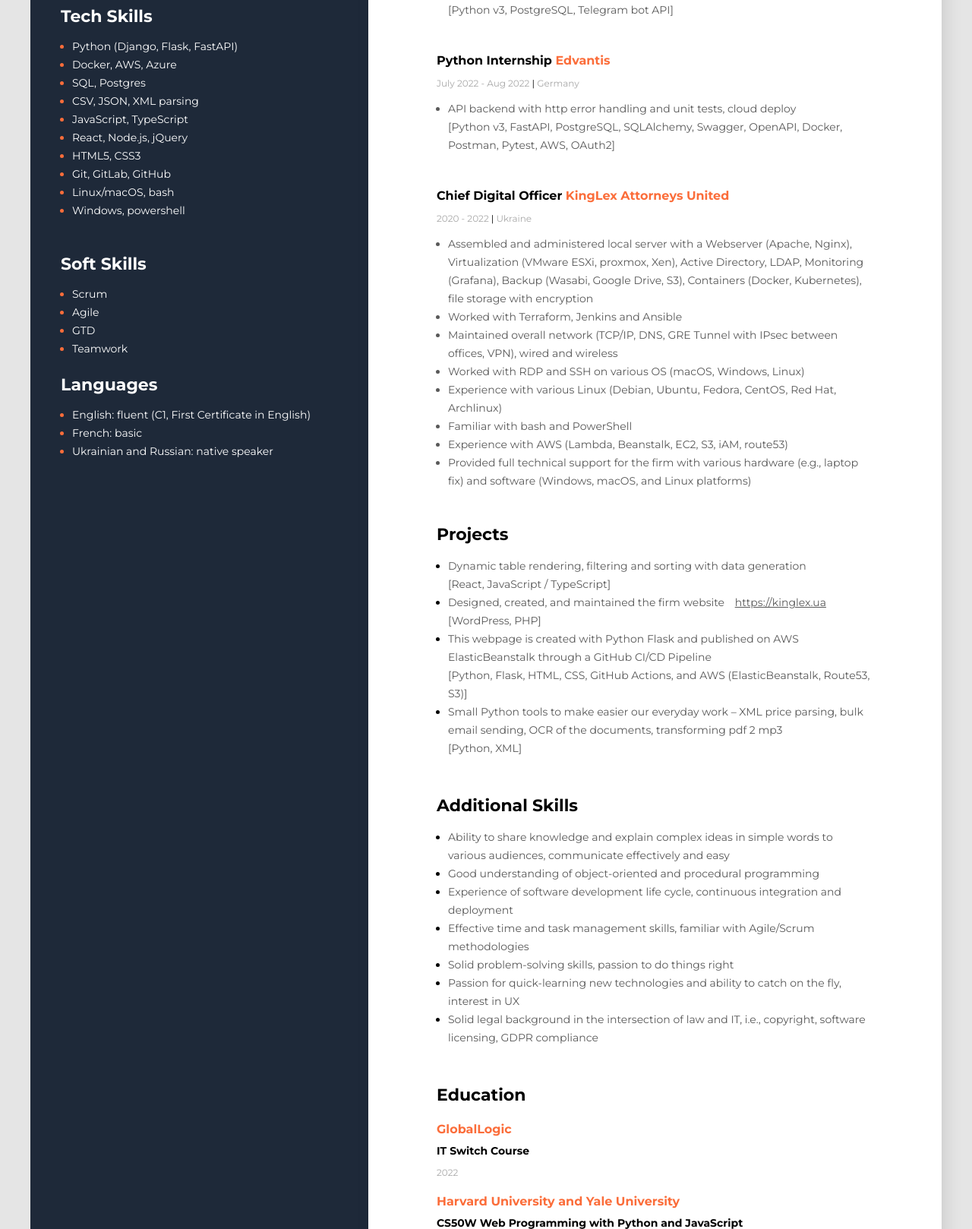
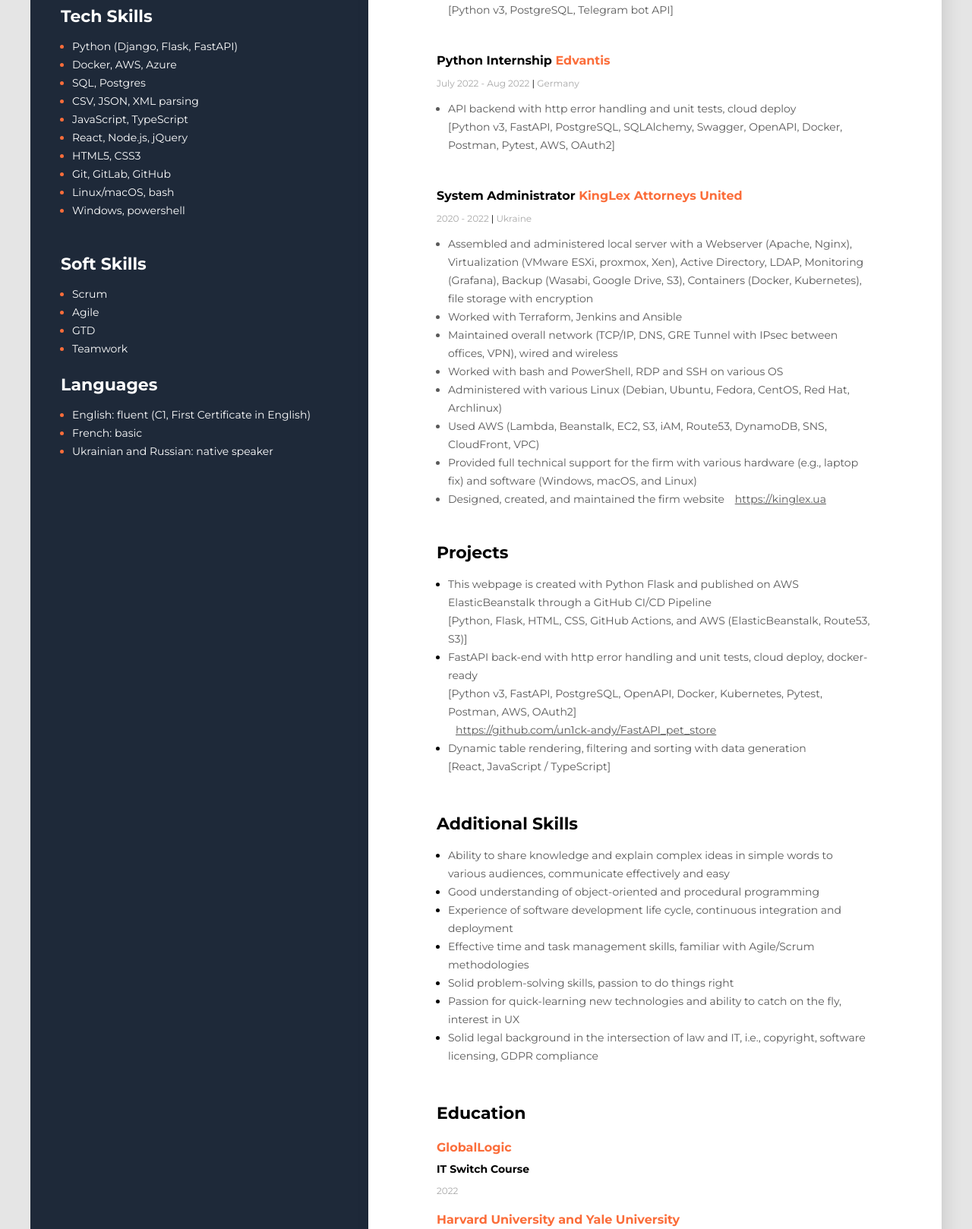
Before and after one commit to un1ck-andy/github-actions, a Flask app: page / in a window 1280 px wide. Shown: the part 730-2348 px from the top of the page at 76% size. Run offline with Flask 2, Linux system fonts and the light colour scheme.

Commit message:
Description changes

```diff
--- a/templates/index.html
+++ b/templates/index.html
@@ -60,18 +60,17 @@
           </div>
           <!-- Company 3-->
           <div class="work">
-            <h4 class="work-position">Chief Digital Officer <span class="organization">KingLex Attorneys United </span></h4>
+            <h4 class="work-position">System Administrator <span class="organization">KingLex Attorneys United </span></h4>
             <p class="period">2020 - 2022 <span class="line">|</span> Ukraine</p>
             <ul class="work-list">
               <li>Assembled and administered local server with a Webserver (Apache, Nginx), Virtualization (VMware ESXi, proxmox, Xen), Active Directory, LDAP, Monitoring (Grafana), Backup (Wasabi, Google Drive, S3), Containers (Docker, Kubernetes), file storage with encryption</li>
               <li>Worked with Terraform, Jenkins and Ansible</li>
               <li>Maintained overall network (TCP/IP, DNS, GRE Tunnel with IPsec between offices, VPN), wired and wireless</li>
-              <li>Worked with RDP and SSH on various OS (macOS, Windows, Linux)</li>
-              <li>Experience with various Linux (Debian, Ubuntu, Fedora, CentOS, Red Hat, Archlinux)</li>
-              <li>Familiar with bash and PowerShell</li>
-              <li>Experience with AWS (Lambda, Beanstalk, EC2, S3, iAM, route53)</li>
-              <li>Provided full technical support for the firm with various hardware (e.g., laptop fix) and software (Windows, macOS, and Linux platforms)</li>
-
+              <li>Worked with bash and PowerShell, RDP and SSH on various OS</li>
+              <li>Administered with various Linux (Debian, Ubuntu, Fedora, CentOS, Red Hat, Archlinux)</li>
+              <li>Used AWS (Lambda, Beanstalk, EC2, S3, iAM, Route53, DynamoDB, SNS, CloudFront, VPC)</li>
+              <li>Provided full technical support for the firm with various hardware (e.g., laptop fix) and software (Windows, macOS, and Linux)</li>
+              <li>Designed, created, and maintained the firm website <a href="https://kinglex.ua" class="project-link">https://kinglex.ua</a></li>
             </ul>
           </div>
         </div>
@@ -81,20 +80,6 @@
           <ul class="projects-list">
             <li class="project-item">
               <span class="project">
-                            Dynamic table rendering, filtering and sorting with data generation <br>
-                           [React, JavaScript / TypeScript]
-                        </span>
-            </li>
-            <li class="project-item">
-              <span class="project">
-                        Designed, created, and maintained the firm website <a href="https://kinglex.ua" class="project-link">https://kinglex.ua</a>
-                        <br>
-                       [WordPress, PHP]
-                        </span>
-
-            </li>
-            <li class="project-item">
-              <span class="project">
                 This webpage is created with Python Flask and published on AWS ElasticBeanstalk through a GitHub CI/CD Pipeline
                 <br>
                 [Python, Flask, HTML, CSS, GitHub Actions, and AWS (ElasticBeanstalk, Route53, S3)]
@@ -102,10 +87,18 @@
             </li>
             <li class="project-item">
               <span class="project">
-                        Small Python tools to make easier our everyday work – XML price parsing, bulk email sending, OCR of the documents, transforming pdf 2 mp3 <br>
-                       [Python, XML]
+                        FastAPI back-end with http error handling and unit tests, cloud deploy, docker-ready <br> [Python v3, FastAPI, PostgreSQL, OpenAPI, Docker, Kubernetes, Pytest, Postman, AWS, OAuth2]
+                <br><a href="https://github.com/un1ck-andy/FastAPI_pet_store" class="project-link">https://github.com/un1ck-andy/FastAPI_pet_store</a>
                         </span>
             </li>
+            <li class="project-item">
+              <span class="project">
+                            Dynamic table rendering, filtering and sorting with data generation <br>
+                           [React, JavaScript / TypeScript]
+                        </span>
+            </li>
+
+
           </ul>
         </div>
 
```
